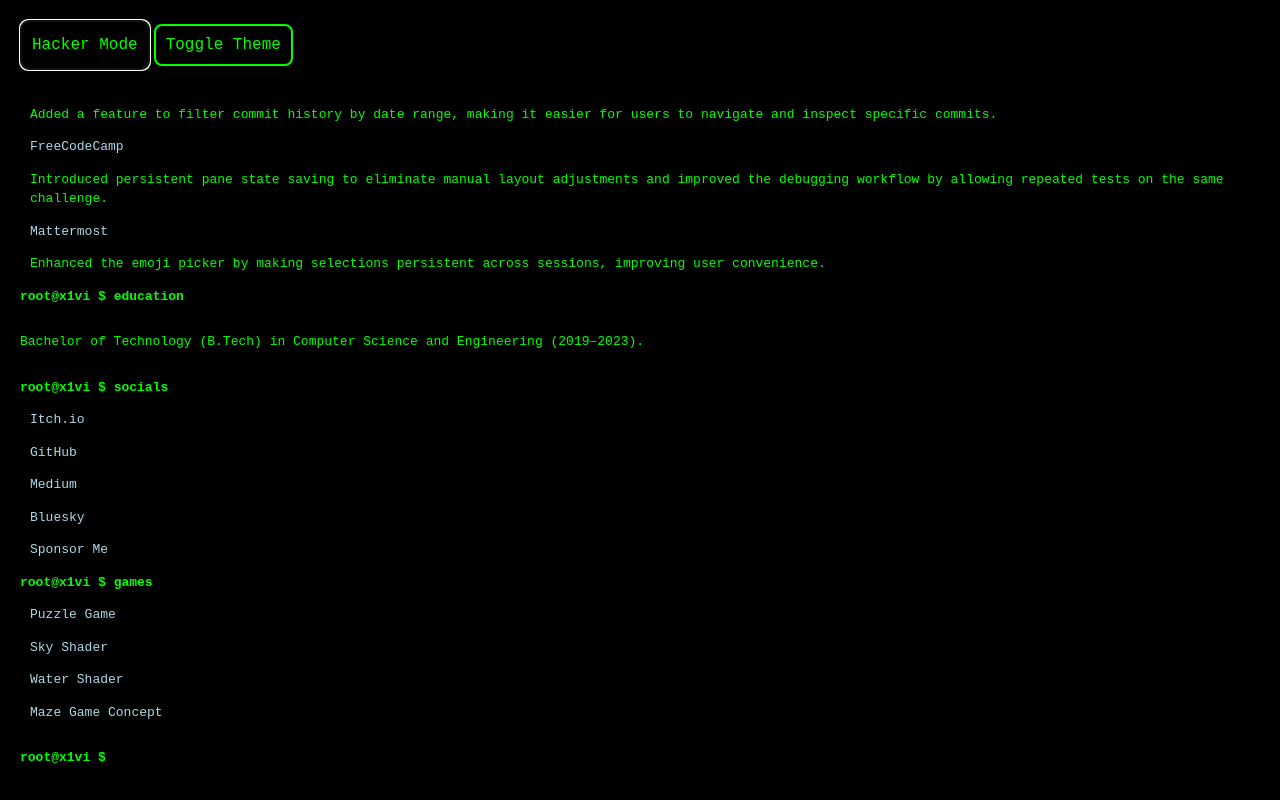
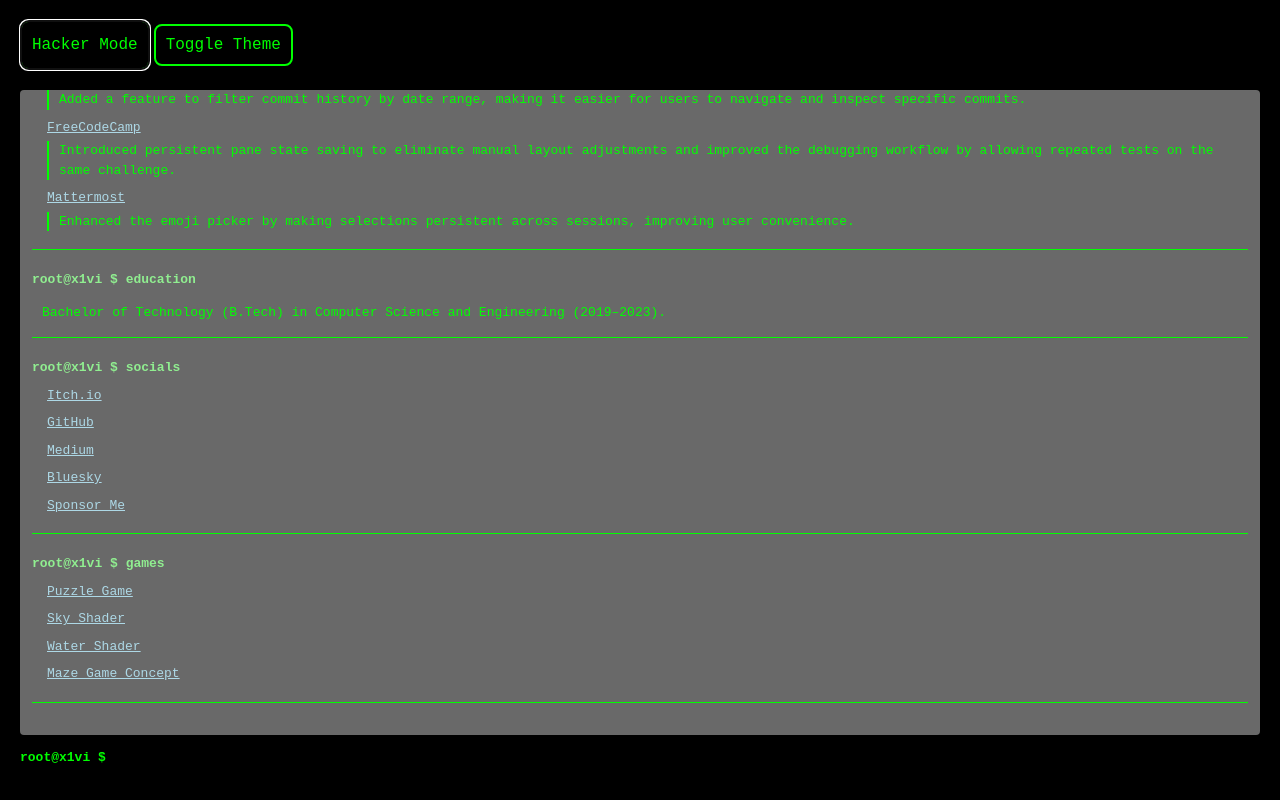
Before and after one commit to X1Vi/my-website, a React (Vite) app: page / in a window 1280 px wide. Both pictures are taken after a click on the button "Normal Mode". Built offline with nearby package versions, Linux system fonts and the light colour scheme.

Commit message:
Imporved readibily and theme changes

```diff
--- a/src/Components/Terminal.jsx
+++ b/src/Components/Terminal.jsx
@@ -224,7 +224,7 @@ const asciiArt = {
 };
 
 const something = `
-+   +++++++++++++++++++++:................:+++++++++++++++++++++++++++++++++++
+    +   +++++++++++++++++++++:................:+++++++++++++++++++++++++++++++++++
     ++++++++++++++++++++++++++++++++++++++++++++++-..................=++++++++++++++++++++++++++++++++++
     +++++++++++++++++++++++++++++++++++++++++++++=-..........::......=++++++++++++++++++++++++++++++++++
     +++++++++++++++++++++++++++++++++++++++++=::..........:=+*-......=+++++++++++++++++++=====++++++++++
@@ -376,6 +376,7 @@ const Terminal = () => {
             command: "lightgreen",
             link: "lightblue",
             border: "lime",
+            codeblock: "dimgray" // A subtle dark shade for code blocks
         },
         light: {
             background: "white",
@@ -383,6 +384,7 @@ const Terminal = () => {
             command: "green",
             link: "blue",
             border: "green",
+            codeblock: "lightgrey"
         },
         pinkish: {
             background: "black",
@@ -390,6 +392,7 @@ const Terminal = () => {
             command: "pink",
             link: "lightcoral",
             border: "deeppink",
+            codeblock: "darkgrey"
         },
         bluish: {
             background: "navy",
@@ -397,9 +400,19 @@ const Terminal = () => {
             command: "aqua",
             link: "lightskyblue",
             border: "cyan",
+            codeblock: "midnightblue"
+        },
+        terminal: {
+            background: "black",
+            text: "lime",
+            command: "lightgreen",
+            link: "lightblue",
+            border: "lime",
+            codeblock: "dimgray"
         }
     };
-    const currentColors = isDarkMode ? colors.dark : colors.light;
+
+    const currentColors = isDarkMode ? colors.terminal: colors.light;
 
     // Scroll to the bottom of the terminal whenever the history changes
     useEffect(() => {
@@ -512,68 +525,119 @@ const Terminal = () => {
                 // </button>
             }
 
-            <div ref={historyRef} style={{ flexGrow: 1, overflowY: "auto" }}>
+            <div ref={historyRef} style={{
+                flexGrow: 1,
+                overflowY: "auto",
+                fontFamily: "monospace",
+                padding: "12px",
+                backgroundColor: currentColors.codeblock,
+                color: currentColors.text,
+                borderRadius: "4px"
+            }}>
                 {history.map((entry, index) => (
-                    <div key={index} style={{ marginBottom: "10px" }}>
-                        {!clearedOnce ?
-                            <>
+                    <div key={index} style={{
+                        marginBottom: "20px",
+                        borderBottom: `1px solid ${currentColors.border}`,
+                        paddingBottom: "10px"
+                    }}>
+                        {!clearedOnce ? (
+                            <div style={{ marginBottom: "10px" }}>
                                 <AsciiAnimator />
-                                <pre>{asciiArt.art}</pre>
-                            </>
-                            : null}
-                        <p>
-                            <span style={{ fontWeight: "bold" }}>root@x1vi $ {entry.command}</span>
+                                <pre style={{
+                                    margin: "0",
+                                    overflow: "auto",
+                                    maxWidth: "100%"
+                                }}>{asciiArt.art}</pre>
+                            </div>
+                        ) : null}
+
+                        <p style={{ margin: "8px 0" }}>
+                            <span style={{
+                                fontWeight: "bold",
+                                color: currentColors.command
+                            }}>root@x1vi $ {entry.command}</span>
                         </p>
+
                         {Array.isArray(entry.output) ? (
-                            <div style={{ marginLeft: "10px" }}>
+                            <div style={{
+                                marginLeft: "15px",
+                                lineHeight: "1.5"
+                            }}>
                                 {entry.output.map((item, idx) => (
-                                    <p key={idx}>
+                                    <div key={idx} style={{
+                                        marginBottom: "8px"
+                                    }}>
                                         {item.name ? (
                                             item.link ? (
-                                                <>
+                                                <div>
                                                     <a
                                                         href={item.link}
                                                         target="_blank"
                                                         rel="noopener noreferrer"
-                                                        style={{ color: currentColors.link }}
+                                                        style={{
+                                                            color: currentColors.link,
+                                                            textDecoration: "underline"
+                                                        }}
                                                     >
                                                         {item.name}
                                                     </a>
-                                                    {item.contributions ? (
-                                                        <p style={{ textWrap: 'break-word', marginRight: "10px" }}>
+                                                    {item.contributions && (
+                                                        <p style={{
+                                                            textWrap: 'break-word',
+                                                            marginTop: "4px",
+                                                            marginBottom: "4px",
+                                                            paddingLeft: "10px",
+                                                            borderLeft: `2px solid ${currentColors.border}`
+                                                        }}>
                                                             {item.contributions}
                                                         </p>
-                                                    ) : null}
-                                                </>
+                                                    )}
+                                                </div>
                                             ) : (
-                                                <p style={{}}><p>{item.name}</p> <p dangerouslySetInnerHTML={{ __html: item.details }}></p></p>
+                                                <div>
+                                                    <p style={{
+                                                        fontWeight: "bold",
+                                                        margin: "5px 0"
+                                                    }}>{item.name}</p>
+                                                    <div
+                                                        style={{
+                                                            marginLeft: "10px",
+                                                            lineHeight: "1.4"
+                                                        }}
+                                                        dangerouslySetInnerHTML={{ __html: item.details }}
+                                                    />
+                                                </div>
                                             )
                                         ) : (
-                                            <p>
-                                                {item}
-                                            </p>
+                                            <p style={{ margin: "3px 0" }}>{item}</p>
                                         )}
-                                    </p>
+                                    </div>
                                 ))}
                             </div>
                         ) : (
-                            <>
+                            <div>
                                 {entry.command === "something" ? (
-                                    <pre>{something}</pre>
+                                    <pre style={{
+                                        margin: "5px 0",
+                                        padding: "8px",
+                                        backgroundColor: currentColors.background,
+                                        borderRadius: "3px",
+                                        overflowX: "auto"
+                                    }}>{something}</pre>
                                 ) : null}
                                 <div
                                     style={{
-
                                         wordWrap: "break-word",
-                                        textAlign: "justify",
-                                        overflowX: "auto" // Added to handle wide ASCII art
+                                        textAlign: "left",
+                                        overflowX: "auto",
+                                        lineHeight: "1.5",
+                                        marginLeft: "10px"
                                     }}
                                     dangerouslySetInnerHTML={{
-                                        __html: `<p>${entry.output}</p>`
+                                        __html: `<p style="margin: 5px 0">${entry.output}</p>`
                                     }}
                                 />
-                            </>
-
+                            </div>
                         )}
                     </div>
                 ))}
```
